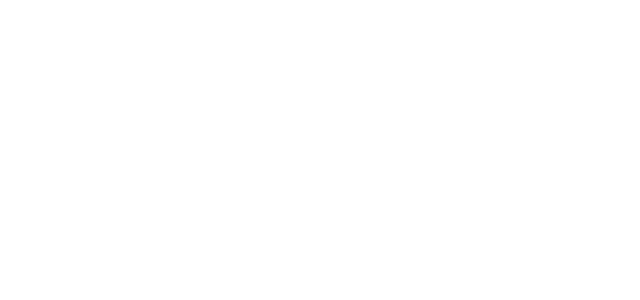
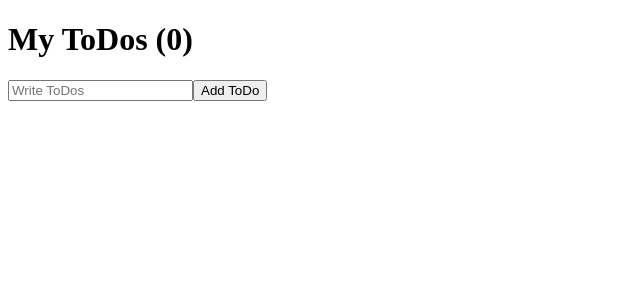
Before and after one commit to hjkimGithub/reviewreact, a React (Create React App) app: page / in a window 1280 px wide. Shown: the top 300 px of the page, without its empty margins (0-640 px from the left). Built offline with nearby package versions, Linux system fonts and the light colour scheme.

Commit message:
simple useState review

```diff
--- a/src/App.js
+++ b/src/App.js
@@ -1,6 +1,27 @@
+import { useState } from "react";
+
 function App() {
+  const [toDo, setToDo] = useState("");
+  const [toDos, setToDos] = useState([]);
+
+  const onChange = (event) => setToDo(event.target.value);
+  const onSubmit = (event) => {
+    event.preventDefault();
+    // console.log(toDo);
+    if(toDo === "") return;
+
+    setToDos((currentArray) => [toDo, ...currentArray]);
+    setToDo("");
+  }
+
+  // console.log(toDos);
+
   return <div>
-
+    <form onSubmit={onSubmit}>
+      <h1>My ToDos ({toDos.length})</h1>
+      <input onChange={onChange} value={toDo} type="text" placeholder="Write ToDos" />
+      <button>Add ToDo</button>
+    </form>
   </div>
 }
 
```
